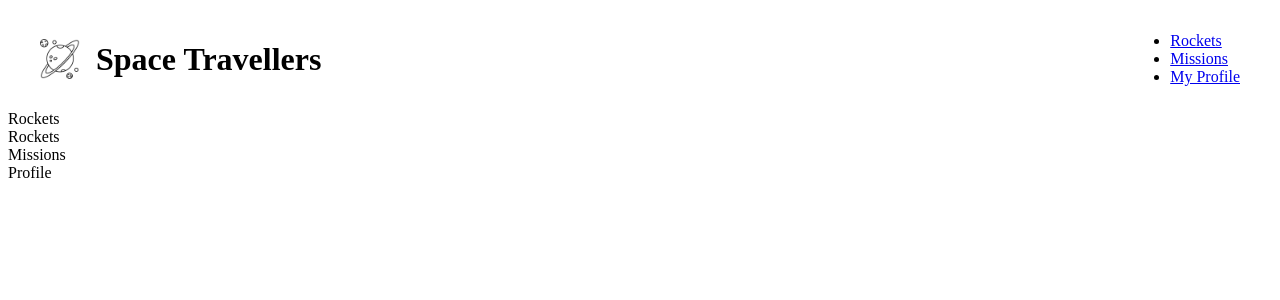
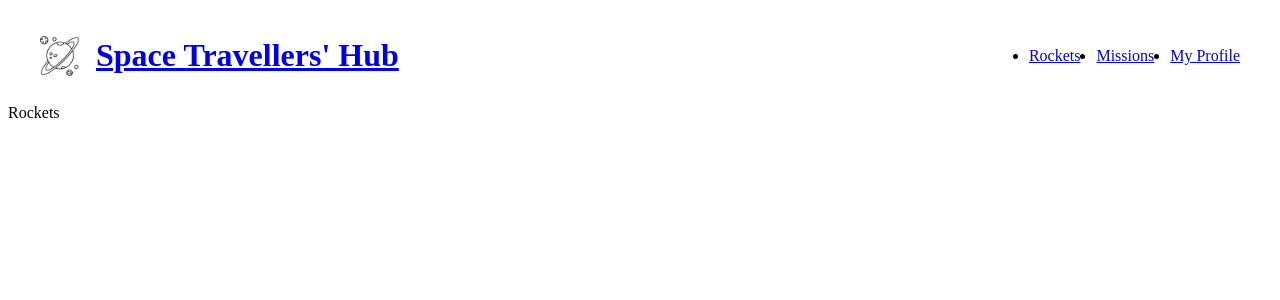
Before and after one commit to Eccb7/space-travellers, a React (Create React App) app: page / in a window 1280 px wide. Shown: the top 300 px of the page. Built offline with nearby package versions, Linux system fonts and the light colour scheme.

Commit message:
Fix nav links bug

```diff
--- a/src/App.js
+++ b/src/App.js
@@ -1,15 +1,18 @@
 import React from 'react';
+import { Routes, Route } from 'react-router-dom';
 import {
-  NavLink, Rockets, Missions, Profile,
+  NavBar, Rockets, Missions, Profile,
 } from './containers';
 
 function App() {
   return (
     <div>
-      <NavLink />
-      <Rockets />
-      <Missions />
-      <Profile />
+      <NavBar />
+      <Routes>
+        <Route path="/" element={<Rockets />} />
+        <Route path="/Missions" element={<Missions />} />
+        <Route path="/MyProfile" element={<Profile />} />
+      </Routes>
     </div>
   );
 }
--- /dev/null
+++ b/src/components/header/NavBar.jsx
@@ -0,0 +1,32 @@
+import React from 'react';
+import { NavLink } from 'react-router-dom';
+import logo from '../../assets/logo.png';
+import './navbar.css';
+
+function NavBar() {
+  return (
+    <header className="app__header">
+      <NavLink to="/" className="logo">
+        <div className="app__header-logo_box">
+          <img src={logo} alt="logo" className="app__header-logo" />
+          <h1 className="app__header-title">Space Travellers&apos; Hub</h1>
+        </div>
+      </NavLink>
+      <nav className="app__navbar">
+        <ul>
+          <li>
+            <NavLink to="/">Rockets</NavLink>
+          </li>
+          <li>
+            <NavLink to="/Missions">Missions</NavLink>
+          </li>
+          <li>
+            <NavLink to="/MyProfile">My Profile</NavLink>
+          </li>
+        </ul>
+      </nav>
+    </header>
+  );
+}
+
+export default NavBar;
--- /dev/null
+++ b/src/components/header/navbar.css
@@ -0,0 +1,27 @@
+.app__header {
+  display: flex;
+  justify-content: space-between;
+  align-items: center;
+  padding: 0.5rem 2rem;
+}
+
+.app__header-logo_box {
+  display: flex;
+  align-items: center;
+  gap: 1rem;
+}
+
+.app__header-logo {
+  width: 40px;
+  height: 40px;
+  object-fit: cover;
+}
+
+.app__header-title {
+  font-size: 2rem;
+}
+
+.app__navbar ul {
+  display: flex;
+  gap: 1rem;
+}
--- a/src/containers/index.js
+++ b/src/containers/index.js
@@ -1,5 +1,5 @@
+export { default as NavBar } from '../components/header/NavBar';
 export { default as Rockets } from './rockets/Rockets';
 export { default as Missions } from './missions/Missions';
 export { default as Profile } from './profile/Profile';
 export { default as Footer } from './footer/Footer';
-export { default as NavLink } from './navLink/NavLink';
--- a/src/containers/navLink/NavLink.jsx
+++ /dev/null
@@ -1,49 +0,0 @@
-import React from 'react';
-import {
-  BrowserRouter as Router,
-  Routes, Route, Link,
-} from 'react-router-dom';
-import logo from '../../assets/logo.png';
-import './navlink.css';
-import { Rockets, Missions, Profile } from '../index';
-
-function Navigation() {
-  return (
-    <header className="app__header">
-      <div className="app__header-logo_box">
-        <img src={logo} alt="logo" className="app__header-logo" />
-        <h1 className="app__header-title">Space Travellers</h1>
-      </div>
-      <nav className="navbar">
-        <ul className="navbar-links">
-          <li>
-            <Link to="/">Rockets</Link>
-          </li>
-          <li>
-            <Link to="/Missions">Missions</Link>
-          </li>
-          <li>
-            <Link to="/Profile">My Profile</Link>
-          </li>
-        </ul>
-      </nav>
-    </header>
-  );
-}
-
-function NavLink() {
-  return (
-    <Router>
-      <div className="nav-container">
-        <Navigation />
-        <Routes>
-          <Route path="/" element={<Rockets />} />
-          <Route path="/Missions" element={<Missions />} />
-          <Route path="/Profile" element={<Profile />} />
-        </Routes>
-      </div>
-    </Router>
-  );
-}
-
-export default NavLink;
--- a/src/containers/navLink/navlink.css
+++ /dev/null
@@ -1,22 +0,0 @@
-.app__header {
-    display: flex;
-    justify-content: space-between;
-    align-items: center;
-    padding: 0.5rem 2rem;
-}
-
-.app__header-logo_box {
-    display: flex;
-    align-items: center;
-    gap: 1rem;
-}
-
-.app__header-logo {
-    width: 40px;
-    height: 40px;
-    object-fit: cover;
-}
-
-.app__header-title {
-    font-size: 2rem;
-}
--- a/src/index.js
+++ b/src/index.js
@@ -1,10 +1,13 @@
 import React from 'react';
 import ReactDOM from 'react-dom';
+import { BrowserRouter } from 'react-router-dom';
 import App from './App';
 
 const root = ReactDOM.createRoot(document.getElementById('root'));
 root.render(
   <React.StrictMode>
-    <App />
+    <BrowserRouter>
+      <App />
+    </BrowserRouter>
   </React.StrictMode>,
 );
```
